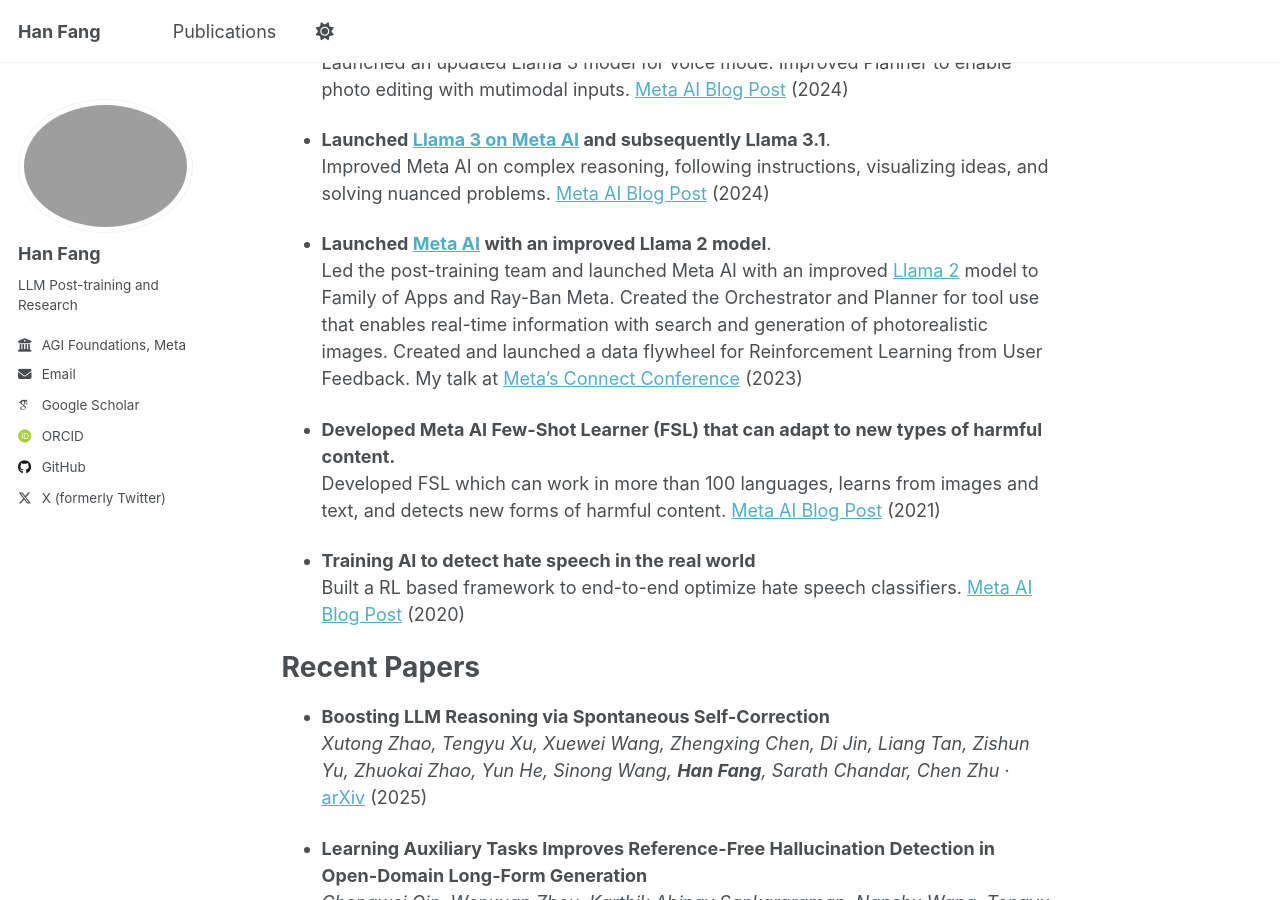
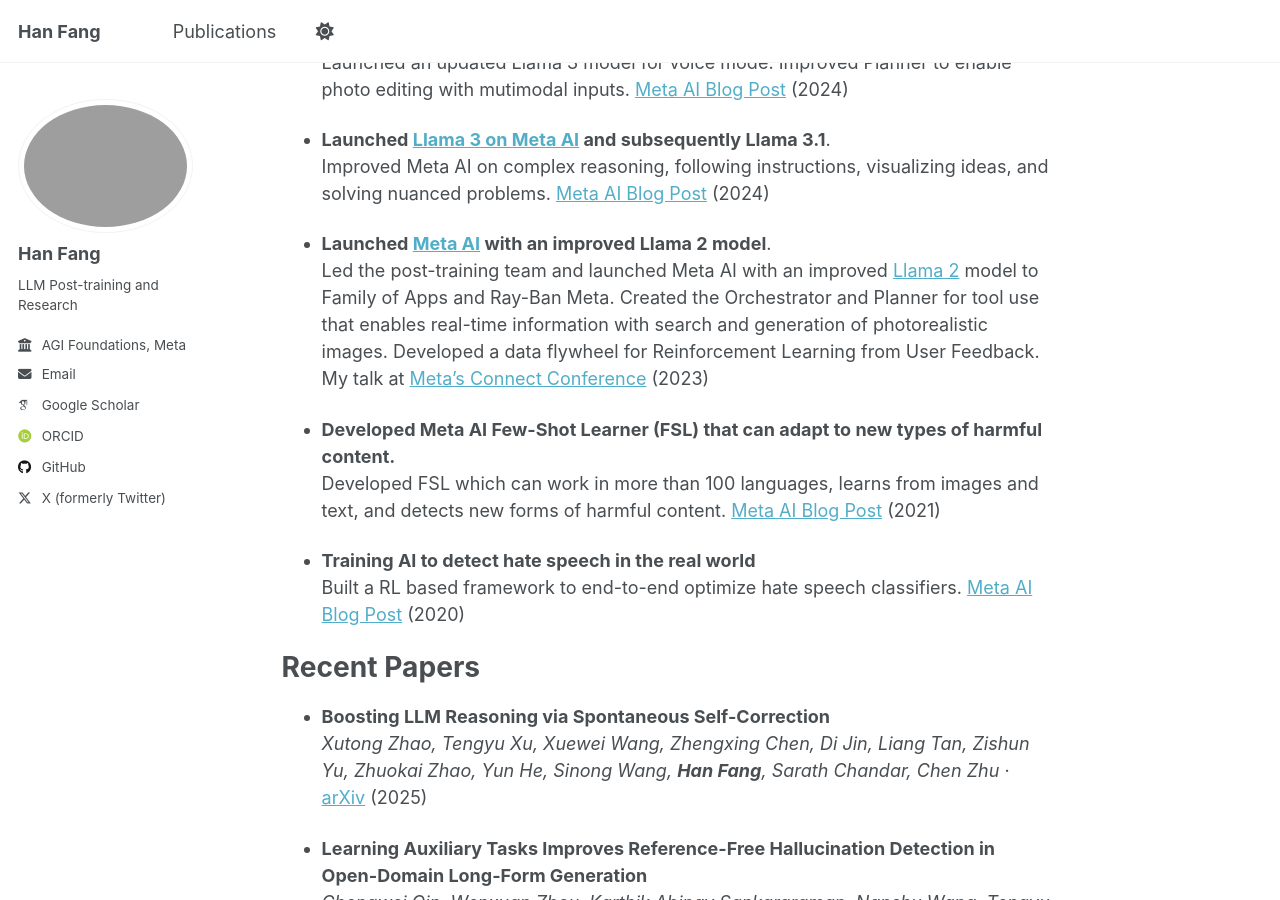
Before and after one commit to hanfang/hanfang.github.io, a Jekyll site: the page built from _pages/about.md, in a window 1280 px wide and 900 px high, scrolled down 562 px. Built offline with Jekyll 4.4.1, drawn with Linux system fonts in a browser that asks for light colours; some web fonts are replaced.

Commit message:
Update about.md

```diff
--- a/_pages/about.md
+++ b/_pages/about.md
@@ -28,7 +28,7 @@
   Improved Meta AI on complex reasoning, following instructions, visualizing ideas, and solving nuanced problems. [Meta AI Blog Post](https://ai.meta.com/blog/meta-llama-3-1/) (2024)
 
 * **Launched [Meta AI](https://www.meta.ai/) with an improved Llama 2 model**.
-  Led the post-training team and launched Meta AI with an improved [Llama 2](https://about.fb.com/news/2023/09/introducing-ai-powered-assistants-characters-and-creative-tools/) model to Family of Apps and Ray-Ban Meta. Created the Orchestrator and Planner for tool use that enables real-time information with search and generation of photorealistic images. Created and launched a data flywheel for Reinforcement Learning from User Feedback. My talk at [Meta's Connect Conference](https://developers.facebook.com/videos/2023/building-metas-next-generation-ai-product-experiences-with-llama/) (2023)
+  Led the post-training team and launched Meta AI with an improved [Llama 2](https://about.fb.com/news/2023/09/introducing-ai-powered-assistants-characters-and-creative-tools/) model to Family of Apps and Ray-Ban Meta. Created the Orchestrator and Planner for tool use that enables real-time information with search and generation of photorealistic images. Developed a data flywheel for Reinforcement Learning from User Feedback. My talk at [Meta's Connect Conference](https://developers.facebook.com/videos/2023/building-metas-next-generation-ai-product-experiences-with-llama/) (2023)
 
 * **Developed Meta AI Few-Shot Learner (FSL) that can adapt to new types of harmful content.**
   Developed FSL which can work in more than 100 languages, learns from images and text, and detects new forms of harmful content. [Meta AI Blog Post](https://ai.meta.com/blog/harmful-content-can-evolve-quickly-our-new-ai-system-adapts-to-tackle-it/) (2021)
```
